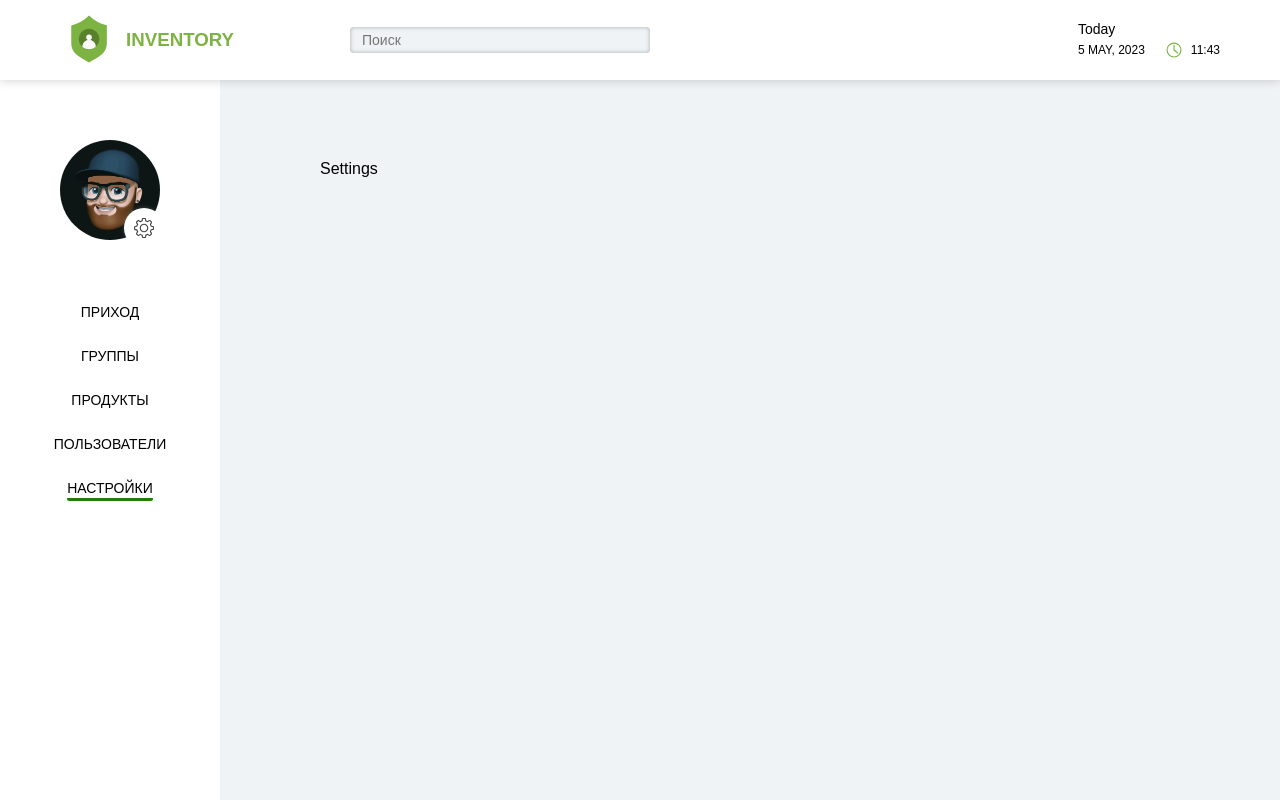
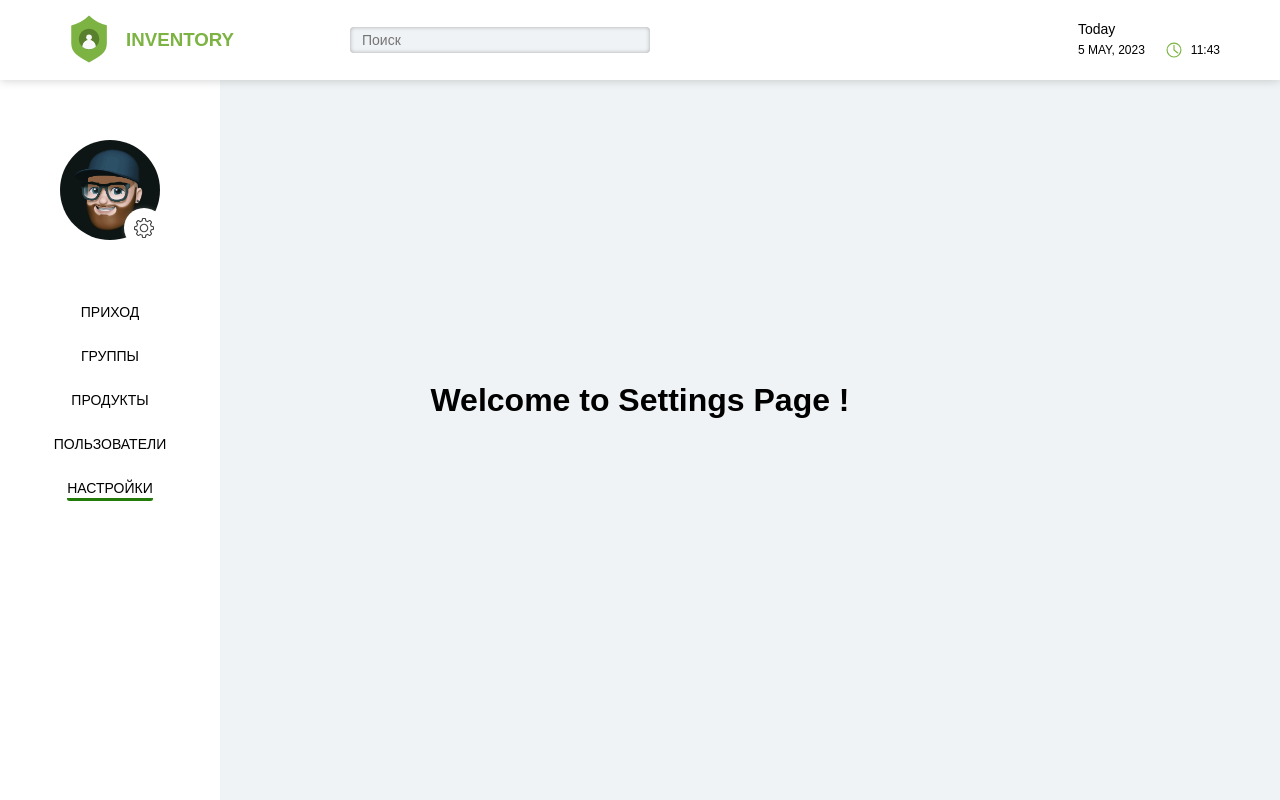
Before and after one commit to khozhainov-aleksandr/Test-Task--29.04.2023, a Next.js app: page /settings in a window 1280 px wide. Built offline with nearby package versions, Linux system fonts and the light colour scheme.

Commit message:
small update set and user pages

```diff
--- a/src/pages/settings.tsx
+++ b/src/pages/settings.tsx
@@ -3,7 +3,9 @@ import styles from '@/styles/Home.module.css'
 export default function Settings() {
   return (
     <main className={styles.main}>
-      Settings
+      <h1 className={styles.title}>
+        Welcome to Settings Page !
+      </h1>
     </main>
   )
 }
--- a/src/pages/users.tsx
+++ b/src/pages/users.tsx
@@ -3,7 +3,9 @@ import styles from '@/styles/Home.module.css'
 export default function Users() {
   return (
     <main className={styles.main}>
-      Users
+      <h1 className={styles.title}>
+        Welcome to Users Page !
+      </h1>
     </main>
   )
 }
```
